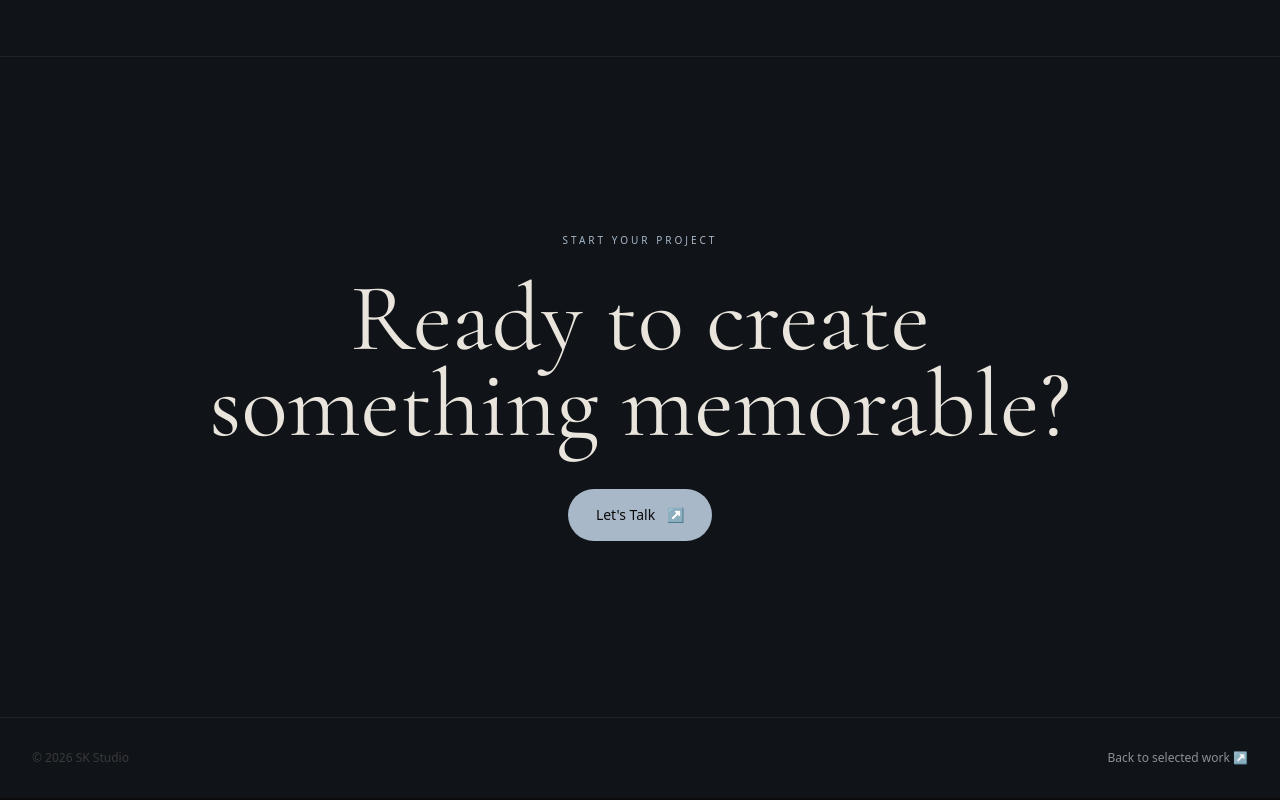
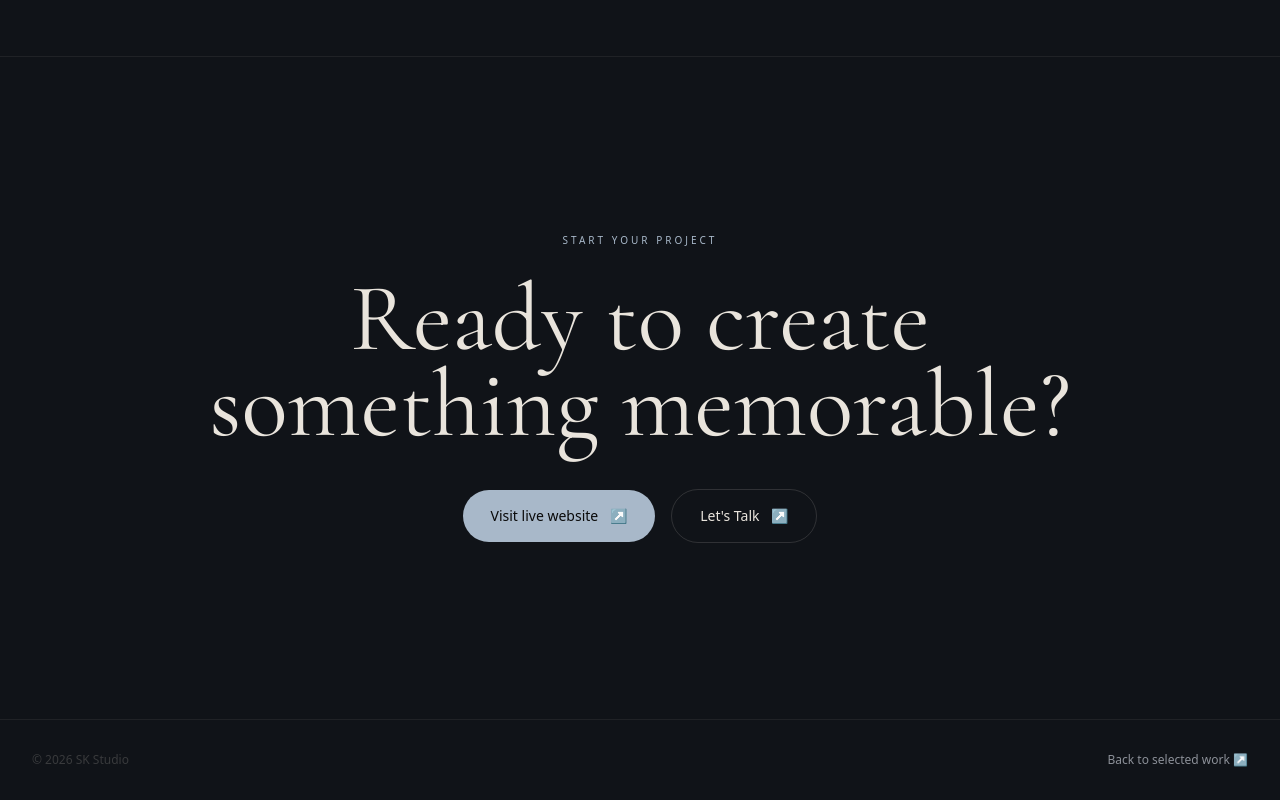
Before and after one commit to swap2097/sk-studio, a Next.js app: page /work/aurora in a window 1280 px wide. Shown: the part 2882-3682 px from the top of the page. Built offline with nearby package versions, Linux system fonts and the light colour scheme.

Commit message:
add visit live website for luna-vale

```diff
--- a/app/work/[slug]/page.jsx
+++ b/app/work/[slug]/page.jsx
@@ -578,9 +578,12 @@ return (
         something memorable?
         </h2>
 
-        <Link
-        href="/#contact"
-        className="mt-10 inline-flex items-center gap-3 rounded-full px-7 py-4 text-sm font-medium transition-transform duration-300 hover:scale-105"
+        <div className="mt-10 flex flex-col items-center justify-center gap-4 sm:flex-row">
+            <a
+                href={project.url}
+                target="_blank"
+                rel="noopener noreferrer"
+                className="inline-flex items-center gap-3 rounded-full px-7 py-4 text-sm font-medium transition-transform duration-300 hover:scale-105"
                 style={{
                 backgroundColor: project.accent,
                 color: project.theme === "light"
@@ -588,9 +591,22 @@ return (
                     : "#0A0A0A",
                 }}
             >
+                Visit live website
+                <span>↗</span>
+            </a>
+
+            <Link
+                href="/#contact"
+                className="inline-flex items-center gap-3 rounded-full border px-7 py-4 text-sm font-medium transition-transform duration-300 hover:scale-105"
+                style={{
+                borderColor: `${project.text}25`,
+                color: project.text,
+                }}
+            >
                 Let&apos;s Talk
                 <span>↗</span>
             </Link>
+            </div>
 
     </section>
 
--- a/data/projects.js
+++ b/data/projects.js
@@ -7,7 +7,7 @@ export const projects = [
     category: "Creator Website",
     year: "2026",
     type: "Concept Project",
-    url: "luna-vale.com",
+    url: "https://luna-vale.vercel.app/",
 
     description:
     "A cinematic creator website designed to turn a social audience into a memorable, owned digital world.",
```
Lines whose indentation alone changed are shown as unchanged.
